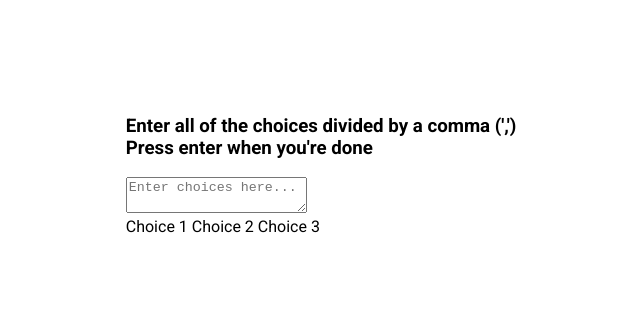
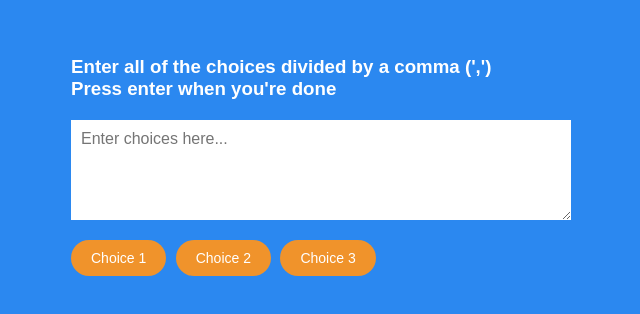
Before and after one commit to bendrendel/choice-picker, a plain HTML site: page index.html in a window 1280 px wide. Shown: the part 234-548 px from the top of the page, without its empty margins (319-959 px from the left). Drawn offline with Linux system fonts and the light colour scheme.

Commit message:
Add style

```diff
--- a/style.css
+++ b/style.css
@@ -1,11 +1,12 @@
-@import url("https://fonts.googleapis.com/css2?family=Roboto:wght@400;700&display=swap");
+@import url("https://fonts.googleapis.com/css?Muli&display=swap");
 
 * {
   box-sizing: border-box;
 }
 
 body {
-  font-family: "Roboto", sans-serif;
+  background-color: #2b88f0;
+  font-family: "Muli", sans-serif;
   display: flex;
   flex-direction: column;
   align-items: center;
@@ -14,3 +15,37 @@ body {
   overflow: hidden;
   margin: 0;
 }
+
+h3 {
+  color: #fff;
+  margin: 10px 0 20px;
+}
+
+.container {
+  width: 500px;
+}
+
+textarea {
+  border: none;
+  display: block;
+  width: 100%;
+  height: 100px;
+  font-family: inherit;
+  padding: 10px;
+  margin: 0 0 20px;
+  font-size: 16px;
+}
+
+.tag {
+  background-color: #f0932b;
+  color: #fff;
+  border-radius: 50px;
+  padding: 10px 20px;
+  margin: 0 5px 10px 0;
+  font-size: 14px;
+  display: inline-block;
+}
+
+.tag.highlight {
+  background-color: #273c75;
+}
```
